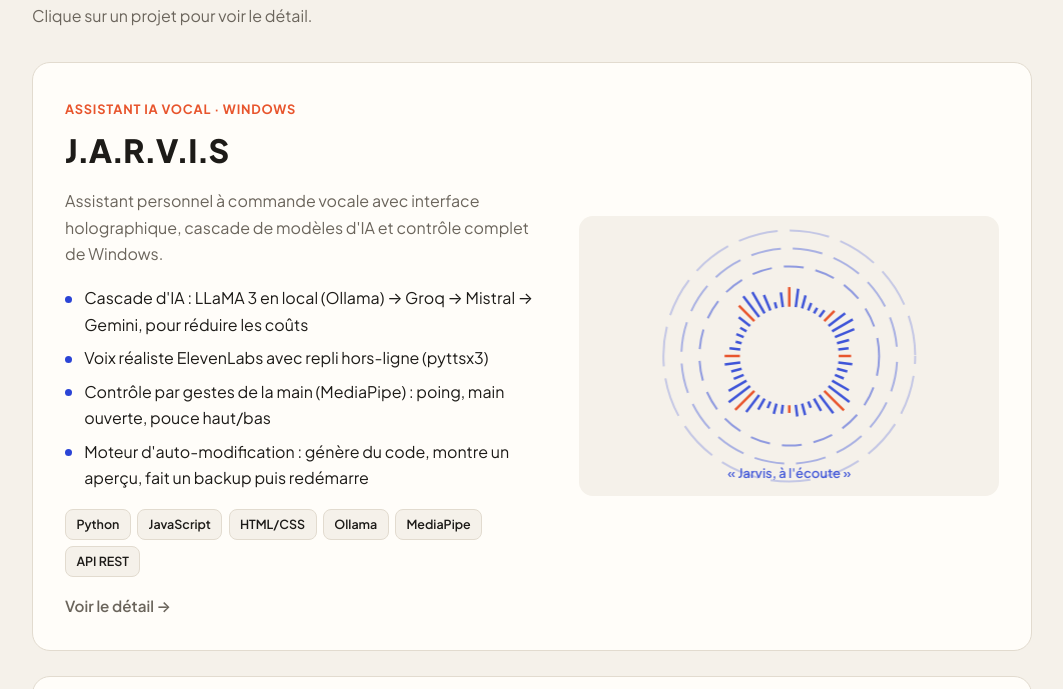
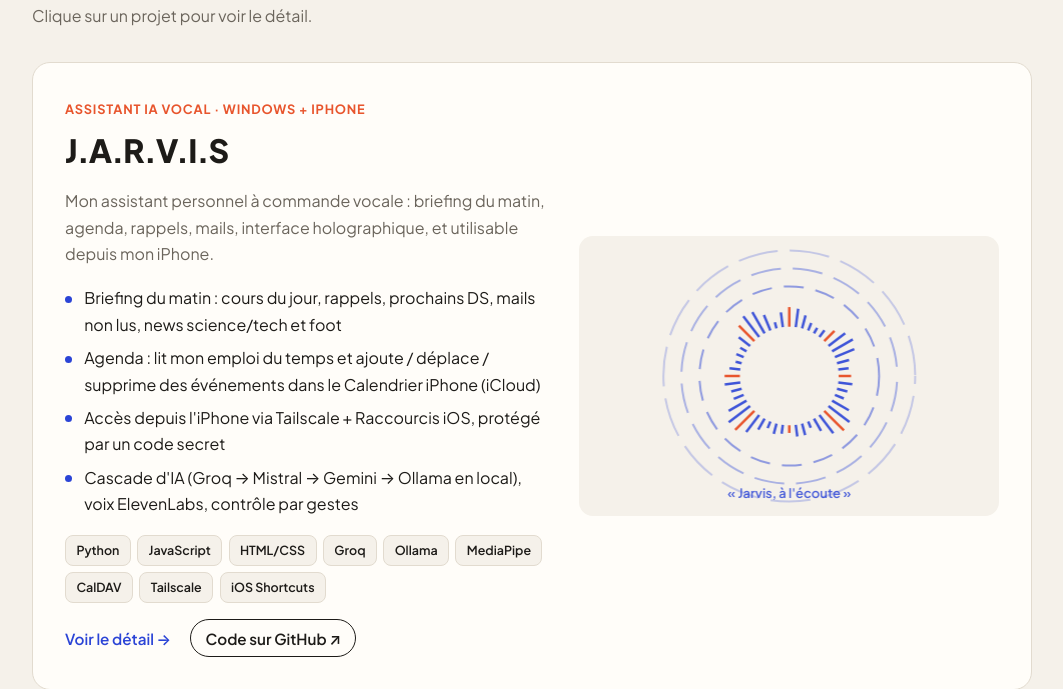
Before and after one commit to ukiyoaj/ukiyoaj.github.io, a plain HTML site: page index.html in a window 1280 px wide. Shown: the part 735-1424 px from the top of the page, without its empty margins (108-1171 px from the left). Drawn offline with Linux system fonts and the light colour scheme.

Commit message:
Add files via upload

```diff
--- a/index.html
+++ b/index.html
@@ -103,6 +103,9 @@ section { padding: 4.5rem 0 1rem; }
 .feat-visual { border-radius: 14px; background: var(--bg); min-height: 280px; position: relative; overflow: hidden; }
 .feat-visual canvas { width: 100%; height: 100%; position: absolute; inset: 0; }
 .more { color: var(--accent); font-weight: 600; font-size: .95rem; }
+.feat-actions { margin-top: 1rem; display: flex; gap: 1.2rem; align-items: center; flex-wrap: wrap; }
+.repo-link { font-weight: 600; font-size: .95rem; color: var(--ink); text-decoration: none; border: 1px solid currentColor; border-radius: 999px; padding: .35rem .9rem; transition: background .2s, color .2s; }
+.repo-link:hover { background: var(--ink); color: var(--paper); }
 
 .tags { display: flex; flex-wrap: wrap; gap: .4rem; margin-top: 1rem; }
 .tags span { font-size: .78rem; font-weight: 600; padding: .25rem .65rem; border-radius: 8px; background: var(--bg); color: var(--ink); border: 1px solid var(--line); }
@@ -186,6 +189,9 @@ dialog::backdrop { background: rgba(29,27,24,.45); }
 #modal-content p, #modal-content li { color: var(--muted); }
 #modal-content ul { padding-left: 1.2rem; display: grid; gap: .3rem; }
 #modal-content .links { margin-top: 1.5rem; display: flex; gap: .8rem; flex-wrap: wrap; }
+#modal-content .gallery { display: grid; grid-template-columns: repeat(auto-fill, minmax(140px, 1fr)); gap: .6rem; margin: 1.2rem 0 .4rem; }
+#modal-content .gallery img { width: 100%; height: 120px; object-fit: cover; object-position: top; border-radius: 10px; border: 1px solid rgba(0,0,0,.08); transition: transform .2s; }
+#modal-content .gallery a:hover img { transform: scale(1.03); }
 
 .reveal { opacity: 0; transform: translateY(16px); transition: opacity .6s, transform .6s; }
 .reveal.visible { opacity: 1; transform: none; }
@@ -361,6 +367,7 @@ const CONFIG = {
    cats: perso | web | hardware
    status: "done" (terminé) | "wip" (en cours)
    repo: lien GitHub du projet (laisse "" si pas encore publié)
+   images: captures affichées dans la fenêtre du projet (optionnel)
    ========================================================= */
 const PROJECTS = [
   {
@@ -369,33 +376,44 @@ const PROJECTS = [
     visual: "voice",
     icon: "🎙️",
     title: "J.A.R.V.I.S",
-    kicker: "Assistant IA vocal · Windows",
-    short: "Assistant personnel à commande vocale avec interface holographique, cascade de modèles d'IA et contrôle complet de Windows.",
+    kicker: "Assistant IA vocal · Windows + iPhone",
+    short: "Mon assistant personnel à commande vocale : briefing du matin, agenda, rappels, mails, interface holographique, et utilisable depuis mon iPhone.",
     highlights: [
-      "Cascade d'IA : LLaMA 3 en local (Ollama) → Groq → Mistral → Gemini, pour réduire les coûts",
-      "Voix réaliste ElevenLabs avec repli hors-ligne (pyttsx3)",
-      "Contrôle par gestes de la main (MediaPipe) : poing, main ouverte, pouce haut/bas",
-      "Moteur d'auto-modification : génère du code, montre un aperçu, fait un backup puis redémarre",
+      "Briefing du matin : cours du jour, rappels, prochains DS, mails non lus, news science/tech et foot",
+      "Agenda : lit mon emploi du temps et ajoute / déplace / supprime des événements dans le Calendrier iPhone (iCloud)",
+      "Accès depuis l'iPhone via Tailscale + Raccourcis iOS, protégé par un code secret",
+      "Cascade d'IA (Groq → Mistral → Gemini → Ollama en local), voix ElevenLabs, contrôle par gestes",
     ],
     details: {
-      context: "Projet personnel : créer un vrai assistant de bureau, activable à la voix (« Jarvis » ou Ctrl+Shift+J), avec une interface web futuriste servie en local.",
+      context: "Projet personnel : un vrai assistant de bureau, activable à la voix (« Jarvis » ou Ctrl+Shift+J), avec une interface web futuriste servie en local, qui organise ma journée d'étudiant et que je peux aussi utiliser depuis mon téléphone.",
       features: [
-        "Interface web holographique (localhost) avec panneaux : chat, finance, gaming, emails, gestes",
-        "Carte holographique Leaflet.js avec 6 modes visuels",
-        "Rédaction d'emails Gmail lue à voix haute avant envoi",
-        "Bons plans jeux (CheapShark, Epic Games), cours crypto (CoinGecko) et bourse (Yahoo Finance)",
-        "Modes de concentration (gaming, code, étude…), lancement / fermeture / désinstallation propre d'applis",
+        "Briefing du matin lu à voix haute et enregistré dans mon coffre Obsidian",
+        "Emploi du temps HyperPlanning (.ics) : « mes cours lundi », « mon prochain DS » avec le nom de la matière",
+        "Calendrier iPhone via iCloud (CalDAV) : ajout, déplacement et suppression d'événements à la voix",
+        "Rappels écrits dans Obsidian (« rajoute un rappel lundi de… ») et repris dans le briefing",
+        "Lecture des mails de la fac (IMAP) sans les marquer comme lus",
+        "Serveur privé pour l'iPhone (Tailscale + token) et deux Raccourcis iOS : parler à JARVIS et briefing au réveil",
+        "Contrôle par gestes (MediaPipe GestureRecognizer), carte holographique Leaflet, démarrage automatique avec Windows",
+        "Moteur d'auto-modification : génère du code, montre un aperçu, fait un backup puis redémarre",
       ],
       challenges: [
-        "Serveur HTTP bloqué par l'écoute du mot-clé → écoute déplacée dans un thread daemon + ThreadingTCPServer",
-        "Installeur .bat qui plantait à cause des caractères Unicode dans CMD → réécrit en ASCII pur",
-        "API qui évoluent : migration vers google-genai et nouveau nom de modèle Groq",
+        "Modèle Groq retiré par le fournisseur → migration vers un nouveau modèle, réglable dans la config",
+        "MediaPipe a supprimé son ancienne API → réécriture des gestes avec la nouvelle API Tasks",
+        "Fonds de carte devenus payants → passage à des tuiles gratuites sans clé API",
+        "Commandes vocales coupées trop tôt → réglage de la détection de fin de phrase",
+        "Publication open source : secrets isolés dans un fichier de config ignoré par Git",
       ],
     },
-    tags: ["Python", "JavaScript", "HTML/CSS", "Ollama", "MediaPipe", "API REST"],
+    images: [
+      { src: "https://raw.githubusercontent.com/ukiyoaj/jarvis/main/screenshots/dashboard.png", alt: "Tableau de bord de JARVIS" },
+      { src: "https://raw.githubusercontent.com/ukiyoaj/jarvis/main/screenshots/holographic-map.png", alt: "Carte holographique" },
+      { src: "https://raw.githubusercontent.com/ukiyoaj/jarvis/main/screenshots/iphone-voice.jpg", alt: "Commande vocale depuis l'iPhone" },
+      { src: "https://raw.githubusercontent.com/ukiyoaj/jarvis/main/screenshots/iphone-calendar.jpg", alt: "Événement ajouté par JARVIS" },
+    ],
+    tags: ["Python", "JavaScript", "HTML/CSS", "Groq", "Ollama", "MediaPipe", "CalDAV", "Tailscale", "iOS Shortcuts"],
     cats: ["perso", "web"],
     status: "done",
-    repo: "",
+    repo: "https://github.com/ukiyoaj/jarvis",
   },
   {
     id: "combo",
@@ -655,7 +673,7 @@ function renderFeatured() {
           <p>${esc(p.short)}</p>
           <ul>${p.highlights.map((h) => `<li>${esc(h)}</li>`).join("")}</ul>
           ${tagsHTML(p.tags)}
-          <p class="more" style="margin-top:1rem">Voir le détail →</p>
+          <p class="feat-actions"><span class="more">Voir le détail →</span>${p.repo ? `<a class="repo-link" href="${esc(p.repo)}" target="_blank" rel="noopener">Code sur GitHub ↗</a>` : ""}</p>
         </div>
         <div class="feat-visual"><canvas data-visual="${p.visual}"></canvas></div>
       </article>`)
@@ -670,6 +688,7 @@ function renderGrid() {
         <h3>${esc(p.title)}</h3>
         <p>${esc(p.short)}</p>
         ${tagsHTML(p.tags)}
+        ${p.repo ? `<p class="feat-actions"><a class="repo-link" href="${esc(p.repo)}" target="_blank" rel="noopener">Code sur GitHub ↗</a></p>` : ""}
       </article>`)
     .join("");
 }
@@ -701,6 +720,7 @@ function openModal(id) {
     <span class="feat-kicker">${p.icon} ${statusHTML(p.status)}</span>
     <h3>${esc(p.title)}</h3>
     <p>${esc(d.context || p.short)}</p>
+    ${p.images && p.images.length ? `<div class="gallery">${p.images.map((im) => `<a href="${esc(im.src)}" target="_blank" rel="noopener"><img src="${esc(im.src)}" alt="${esc(im.alt || p.title)}" loading="lazy" onerror="this.parentElement.remove()"></a>`).join("")}</div>` : ""}
     ${d.features ? `<h4>Fonctionnalités</h4>${list(d.features)}` : ""}
     ${d.challenges ? `<h4>Problèmes résolus</h4>${list(d.challenges)}` : ""}
     <h4>Technos</h4>${tagsHTML(p.tags)}
@@ -710,6 +730,7 @@ function openModal(id) {
 
 function setupModal() {
   document.addEventListener("click", (e) => {
+    if (e.target.closest(".repo-link")) return;
     const item = e.target.closest("[data-id]");
     if (item) openModal(item.dataset.id);
   });
```
